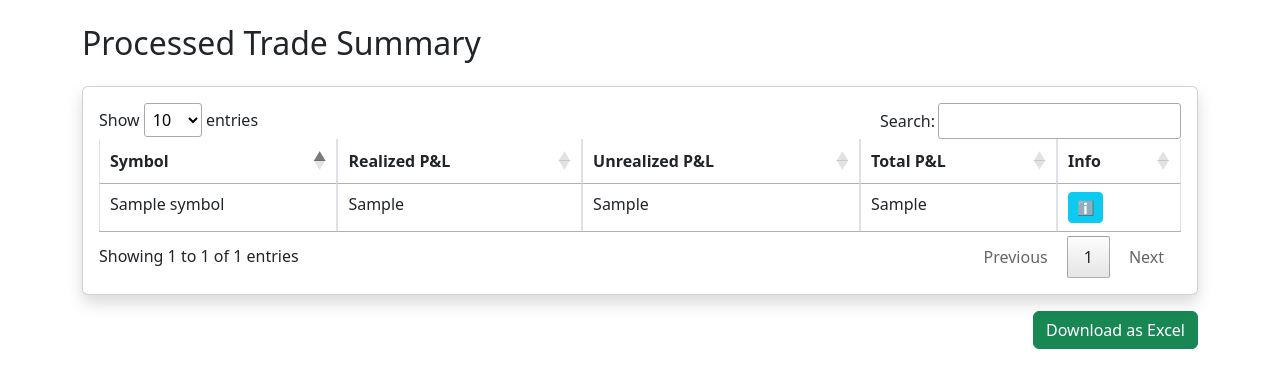
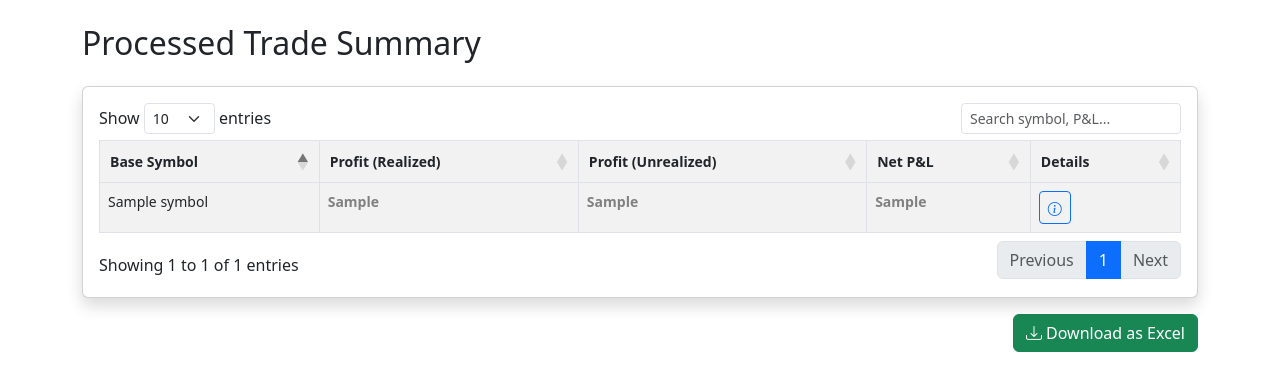
Before and after one commit to Mohnish028/trade_data_proceessing, a Flask app: template templates/display.html in a window 1280 px wide. Shown: the part 56-447 px from the top of the page. Run offline with Flask 3, Linux system fonts and the light colour scheme; the template is opened without the code that fills it: most values are stand-ins (such as "Sample title", 1, 10 or a date in 2020); some libraries are stand-ins or nearby versions.

Commit message:
Uploaded working trade processing web app with database errors and user friendly interface

```diff
--- /dev/null
+++ b/static/styles.css
@@ -0,0 +1,34 @@
+/* Profit & Loss coloring */
+td.pnl-positive {
+    color: green !important;
+    font-weight: bold;
+}
+td.pnl-negative {
+    color: red !important;
+    font-weight: bold;
+}
+td.pnl-zero {
+    color: gray !important;
+    font-weight: bold;
+}
+/* Table enhancements */
+table.dataTable {
+    border-collapse: collapse;
+    width: 100%;
+    font-size: 14px;
+}
+table.dataTable thead th {
+    background-color: #f2f2f2;
+    padding: 10px;
+}
+table.dataTable tbody td {
+    padding: 8px;
+}
+table.dataTable tbody tr:hover {
+    background-color: #f9f9f9;
+}
+
+/* Button improvements */
+.btn-outline-primary i {
+    vertical-align: middle;
+}
--- a/templates/display.html
+++ b/templates/display.html
@@ -1,4 +1,3 @@
-
 <!DOCTYPE html>
 <html>
 <head>
@@ -23,11 +22,23 @@
     </style>
 
     <!-- Required CSS/JS -->
+    <!-- Bootstrap core -->
     <link href="https://cdn.jsdelivr.net/npm/bootstrap@5.3.0/dist/css/bootstrap.min.css" rel="stylesheet">
     <script src="https://cdn.jsdelivr.net/npm/bootstrap@5.3.0/dist/js/bootstrap.bundle.min.js"></script>
+
+    <!-- jQuery -->
     <script src="https://code.jquery.com/jquery-3.7.1.min.js"></script>
-    <link rel="stylesheet" href="https://cdn.datatables.net/1.13.6/css/jquery.dataTables.min.css">
+
+    <!-- Bootstrap Icons -->
+    <link rel="stylesheet" href="https://cdn.jsdelivr.net/npm/bootstrap-icons@1.10.5/font/bootstrap-icons.css">
+
+    <!-- DataTables with Bootstrap 5 styling -->
+    <link rel="stylesheet" href="https://cdn.datatables.net/1.13.6/css/dataTables.bootstrap5.min.css">
     <script src="https://cdn.datatables.net/1.13.6/js/jquery.dataTables.min.js"></script>
+    <script src="https://cdn.datatables.net/1.13.6/js/dataTables.bootstrap5.min.js"></script>
+
+    <!-- Your custom styles -->
+    <link rel="stylesheet" href="{{ url_for('static', filename='styles.css') }}">
 </head>
 <body>
     <nav class="navbar navbar-dark bg-dark mb-4">
@@ -41,28 +52,38 @@
 
     <div class="card shadow">
       <div class="card-body table-responsive">
-        <table id="trade-table" class="table table-bordered table-hover">
-
+        <table id="trade-table" class="table table-bordered table-hover table-striped">
           <thead>
             <tr>
-                <th>Symbol</th>
-                <th>Realized P&L</th>
-                <th>Unrealized P&L</th>
-                <th>Total P&L</th>
-                <th>Info</th>
+                <th>Base Symbol</th>
+                <th>Profit (Realized)</th>
+                <th>Profit (Unrealized)</th>
+                <th>Net P&L</th>
+                <th>Details</th>
             </tr>
           </thead>
+
         <tbody>
             {% for row in table_data %}
             {% set symbol = row['Symbol'] %}
             <tr>
                 <td>{{ symbol }}</td>
-                <td>{{ row['Realized P&L'] }}</td>
-                <td>{{ row['Unrealized P&L'] }}</td>
-
-                <td class="total-cell">{{ row['Total P&L'] }}</td>
+                <td class="{% if row['Realized P&L'] > 0 %}pnl-positive{% elif row['Realized P&L'] < 0 %}pnl-negative{% else %}pnl-zero{% endif %}">
+                  {{ row['Realized P&L'] }}
+                </td>
+                <td class="{% if row['Unrealized P&L'] > 0 %}pnl-positive{% elif row['Unrealized P&L'] < 0 %}pnl-negative{% else %}pnl-zero{% endif %}">
+                  {{ row['Unrealized P&L'] }}
+                </td>
+                <td class="total-cell {% if row['Total P&L'] > 0 %}pnl-positive{% elif row['Total P&L'] < 0 %}pnl-negative{% else %}pnl-zero{% endif %}">
+                  {{ row['Total P&L'] }}
+                </td>
                 <td>
-                    <button type="button" class="btn btn-info btn-sm" data-bs-toggle="modal" data-bs-target="#modal_{{ loop.index }}">ℹ️</button>
+                  <button type="button" class="btn btn-outline-primary btn-sm"
+                          data-bs-toggle="modal"
+                          data-bs-target="#modal_{{ loop.index }}"
+                          title="View breakdown">
+                    <i class="bi bi-info-circle"></i>
+                  </button>
 
                   <!-- Modal -->
                   <div class="modal fade" id="modal_{{ loop.index }}" tabindex="-1" aria-labelledby="modalLabel_{{ loop.index }}" aria-hidden="true">
@@ -139,7 +160,7 @@
           const editedData = collectEditedData();
           const formData = new FormData();
           formData.append("editedData", JSON.stringify(editedData));
-        formData.append("breakdownData", JSON.stringify(window.breakdownData)); // still sent, but not used in Excel
+          formData.append("breakdownData", JSON.stringify(window.breakdownData));
 
           fetch("/save", {
               method: "POST",
@@ -162,13 +183,18 @@
           });
       }
 
-    // Initialize DataTable + re-bind total calculator
-    $(document).ready(function () {
+      // ✅ Proper DataTable initialization
+      window.addEventListener('DOMContentLoaded', function () {
         const table = $('#trade-table').DataTable({
           paging: true,
+          ordering: true,
           pageLength: 10,
-            ordering: true,
-            info: true
+          info: true,
+          responsive: true,
+          language: {
+            search: "_INPUT_",
+            searchPlaceholder: "Search symbol, P&L..."
+          }
         });
 
         // When cells are edited, update Total P&L
@@ -180,5 +206,11 @@
         });
       });
     </script>
+    <script>
+      var tooltipTriggerList = [].slice.call(document.querySelectorAll('[data-bs-toggle="tooltip"]'));
+      tooltipTriggerList.forEach(function (tooltipTriggerEl) {
+        new bootstrap.Tooltip(tooltipTriggerEl);
+      });
+    </script>
 </body>
 </html>
```
Also changed, not shown: app.py (line endings or trailing spaces), templates/upload.html (line endings or trailing spaces), trades.db. Lines whose indentation alone changed are shown as unchanged.
